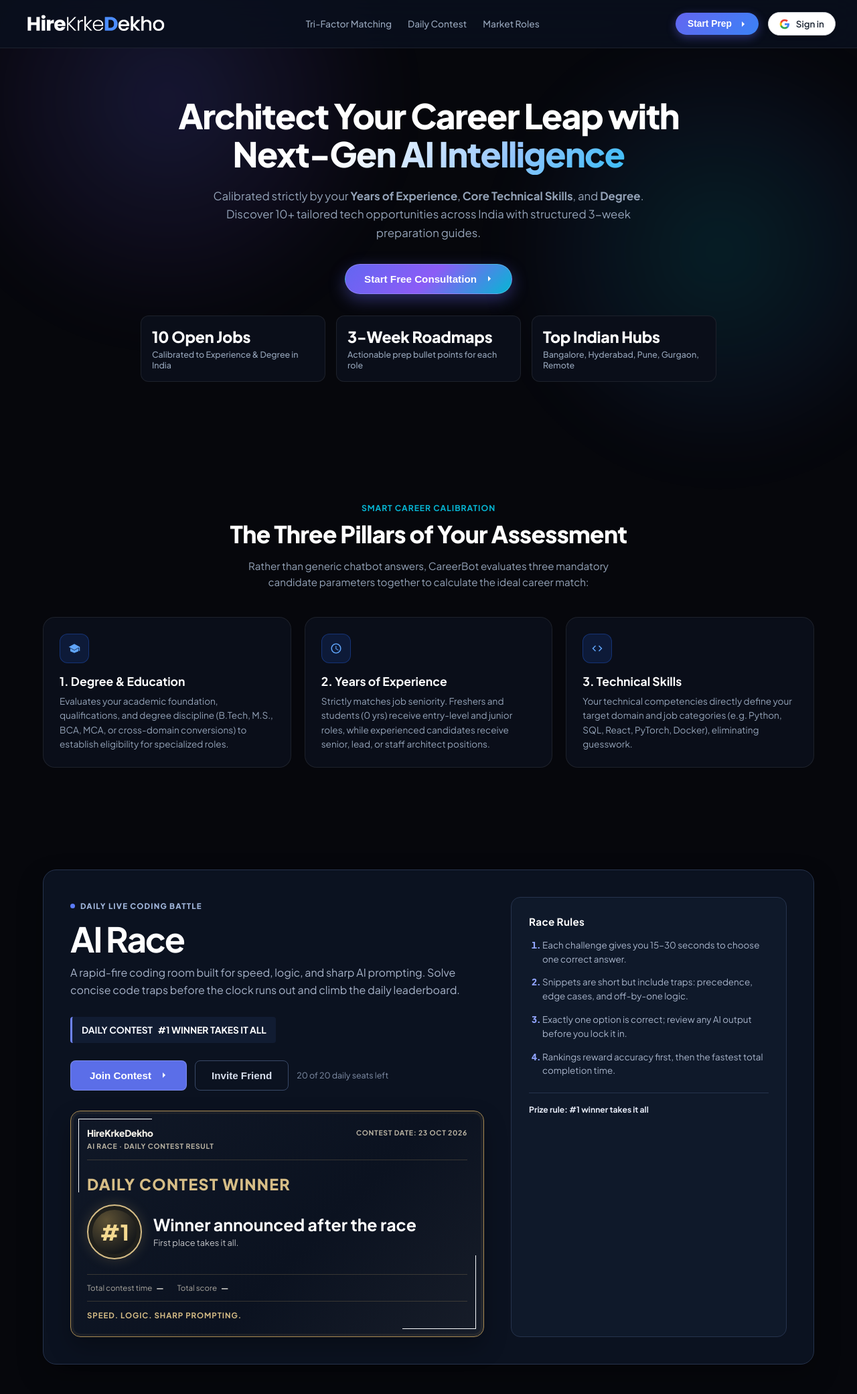
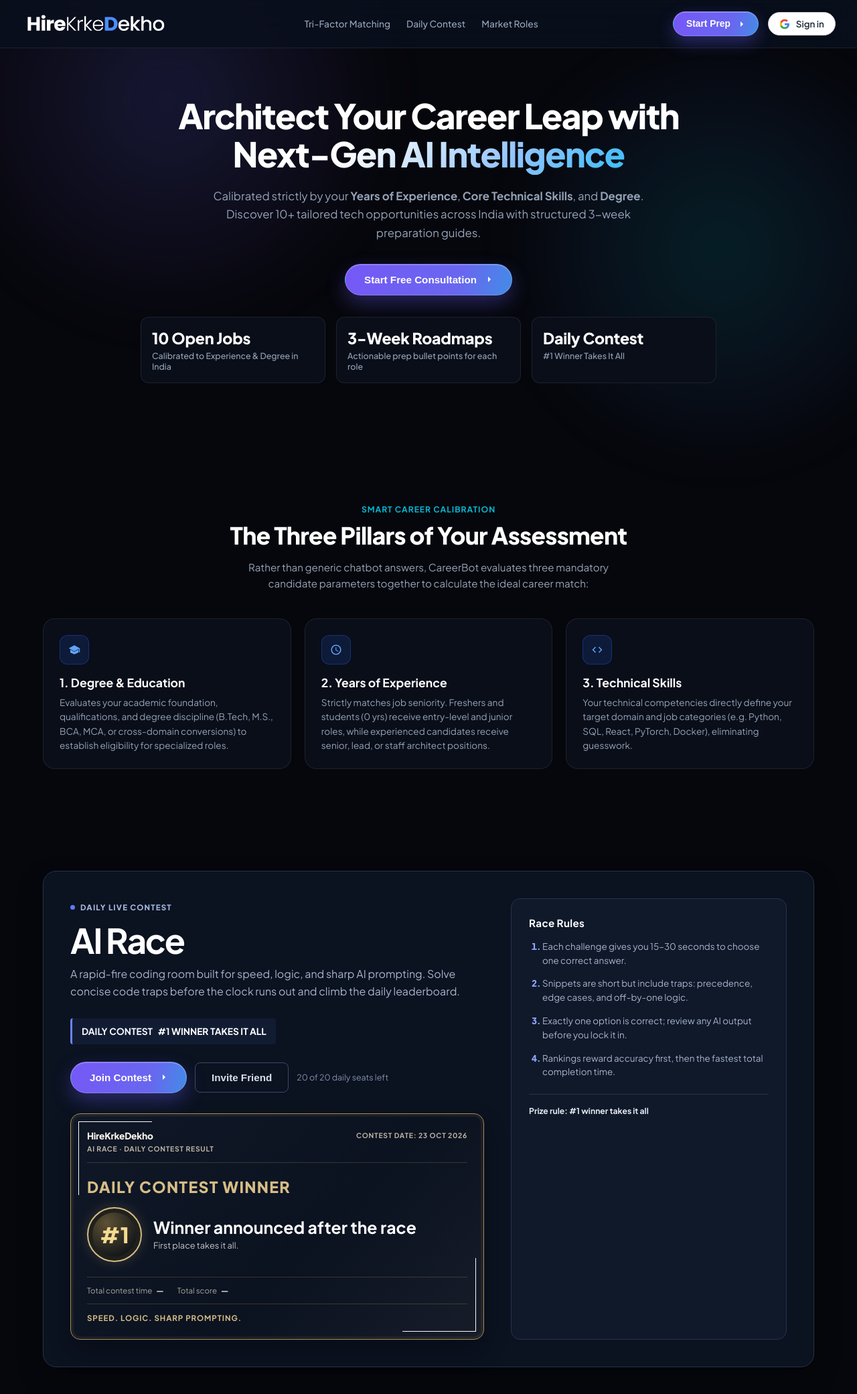
Before and after one commit to mselvavijay/Career_Bot, a FastAPI app: page / in a window 1280 px wide; the page is wider, and only the part inside the window is pictured. Shown: the top 2081 px of that part at 67% size. Run offline with FastAPI, Linux system fonts and the light colour scheme; data that the repository does not hold is empty; some libraries are stand-ins or nearby versions.

Commit message:
Polish contest messaging and CTA styling

```diff
--- a/static/app.css
+++ b/static/app.css
@@ -204,26 +204,27 @@
         }
 
         .btn-hero-cta {
-            background: linear-gradient(135deg, var(--primary), #3b82f6);
+            background: linear-gradient(105deg, #7658f6 0%, #6867ef 50%, #16b9dc 100%);
+            background-size: 140% 100%;
             color: #ffffff;
             font-size: 0.86rem;
-            font-weight: 600;
-            padding: 9px 18px;
-            border-radius: 30px;
+            font-weight: 700;
+            padding: 10px 19px;
+            border-radius: 999px;
             text-decoration: none;
             display: inline-flex;
             align-items: center;
             gap: 8px;
-            box-shadow: 0 4px 14px var(--primary-glow);
-            transition: all 0.2s ease;
-            border: none;
+            box-shadow: 0 10px 24px rgba(101, 91, 239, 0.34), inset 0 1px 0 rgba(255, 255, 255, 0.24);
+            transition: transform 0.2s ease, box-shadow 0.2s ease, background-position 0.25s ease;
+            border: 1px solid rgba(255, 255, 255, 0.2);
             cursor: pointer;
         }
 
         .btn-hero-cta:hover {
-            background: linear-gradient(135deg, var(--primary-hover), var(--primary));
-            transform: translateY(-1px);
-            box-shadow: 0 6px 20px rgba(37, 99, 235, 0.45);
+            background-position: 100% 0;
+            transform: translateY(-2px);
+            box-shadow: 0 14px 30px rgba(50, 183, 225, 0.24), 0 10px 24px rgba(101, 91, 239, 0.36), inset 0 1px 0 rgba(255, 255, 255, 0.24);
         }
 
         .user-account-badge {
@@ -384,25 +385,27 @@
         }
 
         .btn-primary-hero {
-            background: linear-gradient(135deg, var(--primary), #8b5cf6, var(--accent));
+            background: linear-gradient(105deg, #7658f6 0%, #6867ef 50%, #16b9dc 100%);
+            background-size: 140% 100%;
             color: #ffffff;
             font-size: 0.95rem;
-            font-weight: 700;
-            padding: 13px 28px;
-            border-radius: 30px;
+            font-weight: 800;
+            padding: 14px 28px;
+            border-radius: 999px;
             text-decoration: none;
             display: inline-flex;
             align-items: center;
             gap: 10px;
-            box-shadow: 0 8px 24px var(--primary-glow);
-            transition: all 0.2s ease;
+            box-shadow: 0 12px 28px rgba(101, 91, 239, 0.34), inset 0 1px 0 rgba(255, 255, 255, 0.24);
+            transition: transform 0.2s ease, box-shadow 0.2s ease, background-position 0.25s ease;
             border: 1px solid rgba(255, 255, 255, 0.2);
             cursor: pointer;
         }
 
         .btn-primary-hero:hover {
+            background-position: 100% 0;
             transform: translateY(-2px);
-            box-shadow: 0 12px 32px rgba(99, 102, 241, 0.6);
+            box-shadow: 0 16px 32px rgba(50, 183, 225, 0.24), 0 12px 28px rgba(101, 91, 239, 0.38), inset 0 1px 0 rgba(255, 255, 255, 0.24);
         }
 
         .btn-secondary-hero {
@@ -888,8 +891,7 @@
         .race-highlight { width: fit-content; margin: 26px 0; padding: 11px 14px; border-left: 3px solid #6d83ff; border-radius: 4px; background: #111c32; color: #f7f9ff; font-size: .86rem; font-weight: 700; }
         .race-highlight strong { color: #fff; }
         .race-actions { display: flex; align-items: center; gap: 12px; flex-wrap: wrap; }
-        .race-actions .btn-primary-hero { border-radius: 8px; box-shadow: none; background: #5b6ee8; }
-        .race-actions .btn-primary-hero:hover { background: #4c5fd5; box-shadow: none; }
+        .race-actions .btn-primary-hero { min-width: 168px; justify-content: center; }
         .race-actions .btn-secondary-hero { border-radius: 8px; background: transparent; border-color: #394968; color: #d7deec; }
         .race-result-card { position: relative; isolation: isolate; overflow: hidden; max-width: 640px; margin-top: 30px; padding: 24px; border: 1px solid #a88a52; border-radius: 15px; background: linear-gradient(135deg, #101827 0%, #0b1220 58%, #171d29 100%); box-shadow: inset 0 0 0 4px rgba(197, 163, 98, .08), 0 16px 34px rgba(0, 0, 0, .28); }
         .race-result-card::before, .race-result-card::after { position: absolute; z-index: -1; width: 110px; height: 110px; border-color: rgba(210, 180, 111, .38); content: ""; pointer-events: none; }
--- a/templates/index.html
+++ b/templates/index.html
@@ -213,8 +213,8 @@
                 <div class="stat-label">Actionable prep bullet points for each role</div>
             </div>
             <div class="stat-card">
-                <div class="stat-value">Top Indian Hubs</div>
-                <div class="stat-label">Bangalore, Hyderabad, Pune, Gurgaon, Remote</div>
+                <div class="stat-value">Daily Contest</div>
+                <div class="stat-label">#1 Winner Takes It All</div>
             </div>
         </div>
     </section>
@@ -277,7 +277,7 @@
     <section class="ai-race-section" id="ai_race">
         <div class="race-panel">
             <div>
-                <div class="race-kicker"><span class="pulse-indicator"></span> Daily live coding battle</div>
+                <div class="race-kicker"><span class="pulse-indicator"></span> Daily Live Contest</div>
                 <h2 class="race-title">AI Race</h2>
                 <p class="race-copy">A rapid-fire coding room built for speed, logic, and sharp AI prompting. Solve concise code traps before the clock runs out and climb the daily leaderboard.</p>
                 <div class="race-highlight">DAILY CONTEST &nbsp; <strong>#1 WINNER TAKES IT ALL</strong></div>
```
